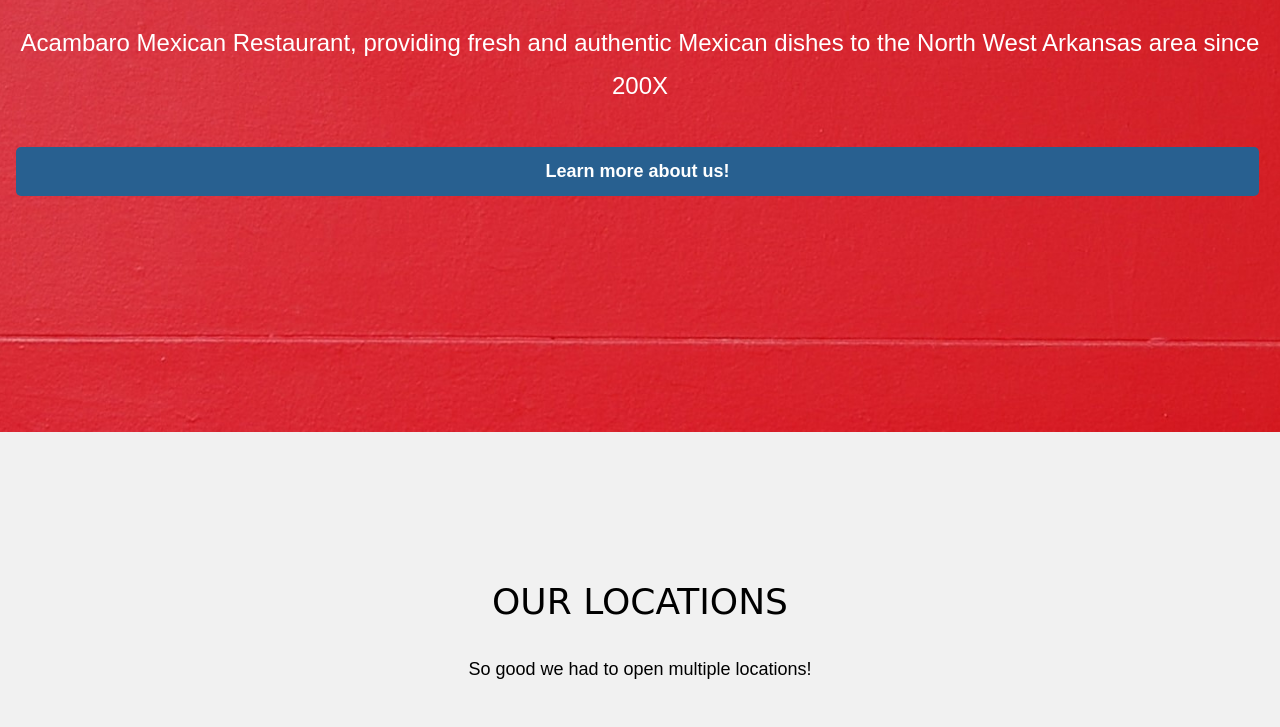
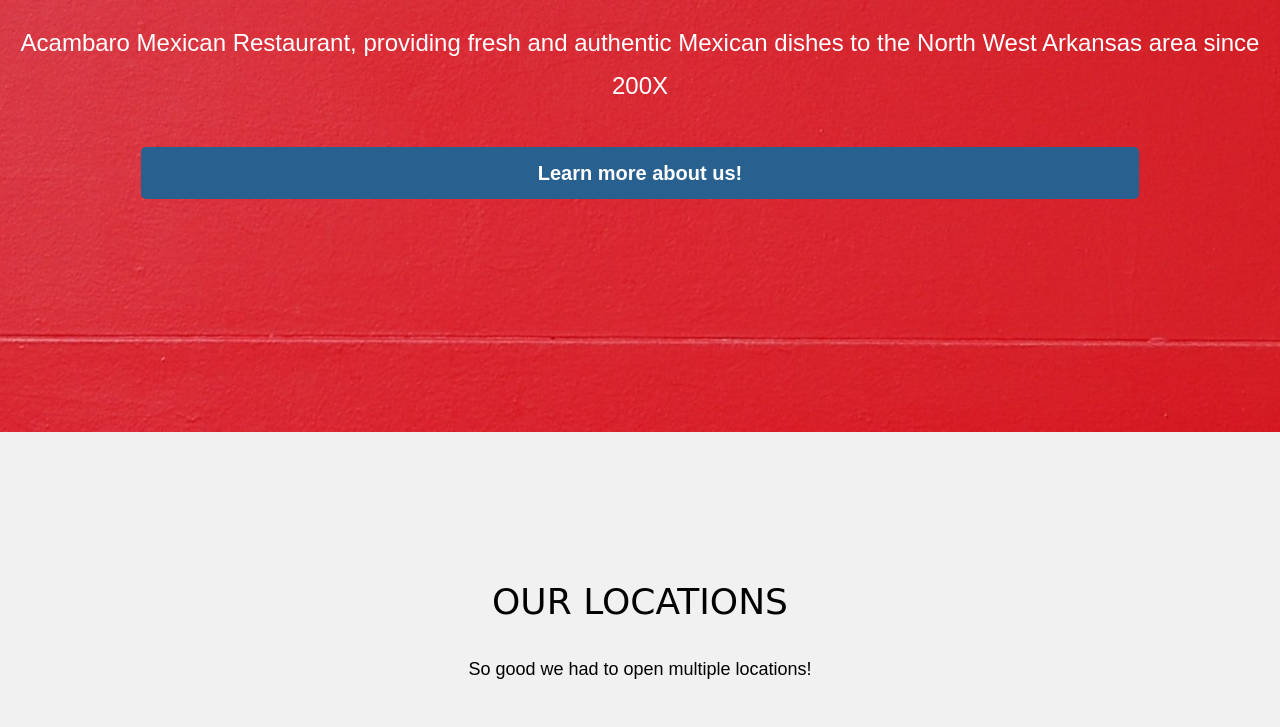
Before and after one commit to Mauriziol23/Acambaro, a plain HTML site: page index.html in a window 1280 px wide. Shown: the part 1328-2055 px from the top of the page. Drawn offline with Linux system fonts and the light colour scheme; a web font is replaced by a local one.

Commit message:
learn more about us! fix

```diff
--- a/index.html
+++ b/index.html
@@ -231,11 +231,12 @@ map stuff */
         </div>
         <p class="w3-center w3-xlarge">Acambaro Mexican Restaurant, providing fresh and authentic Mexican dishes to the North West Arkansas area since 200X</p>
 
-        <div class="flex2">
+        <!-- <div class="flex2">
             <a class="w3-center w3-button w3-blueish w3-padding-medium w3-large w3-margin-top flex-child2" onclick="document.getElementById('learn').style.display='block'">Learn more about us!</a>
-        </div>
+        </div> -->
 
-
+        <button class="w3-button w3-blueish w3-section w3-center" style="border-radius: 5px; width: 80%;
+        margin-left: 10%; margin-right: 10%; font-size:20px;" onclick="document.getElementById('learn').style.display='block'">Learn more about us!</button>
 
 
 
```
